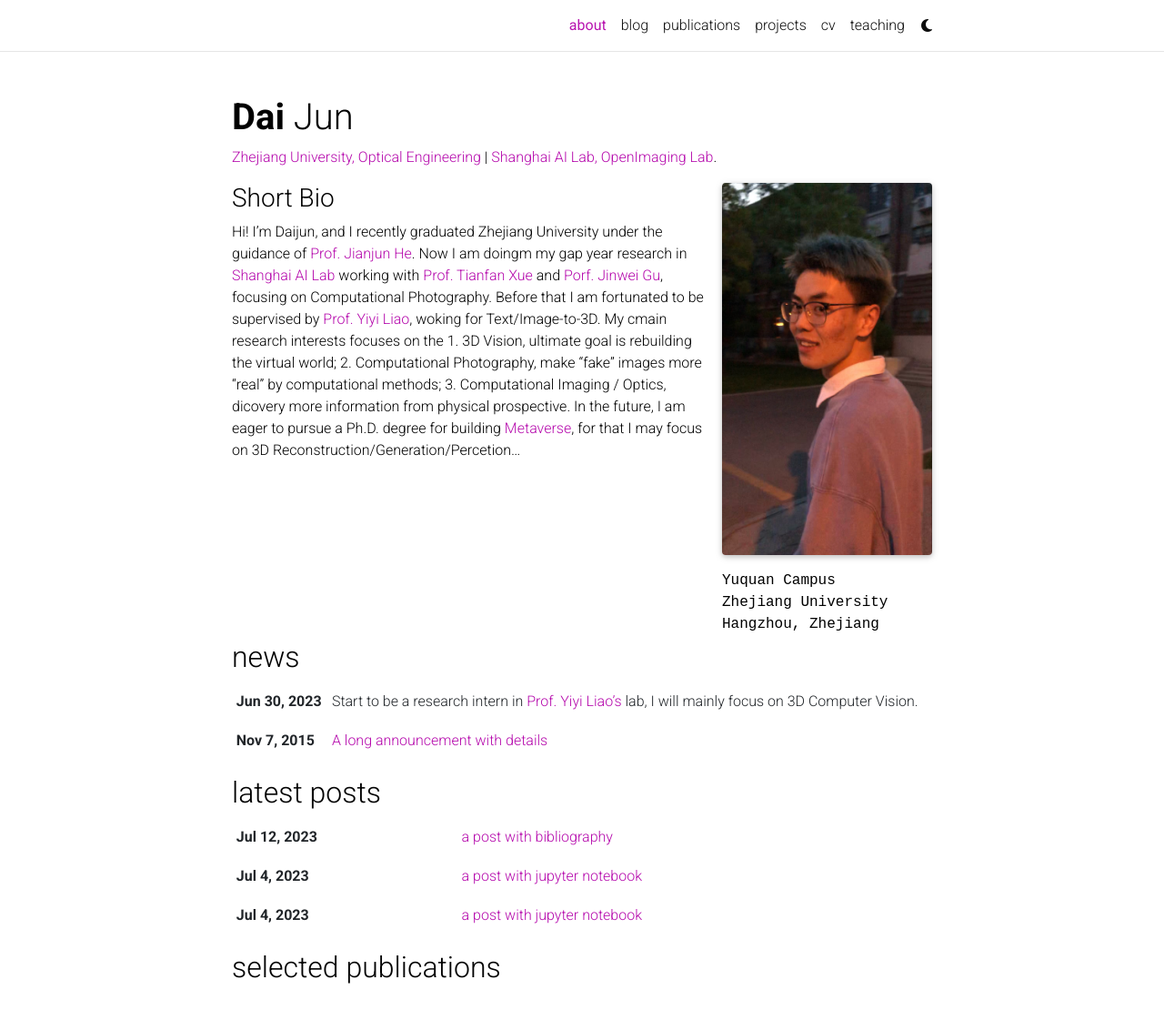
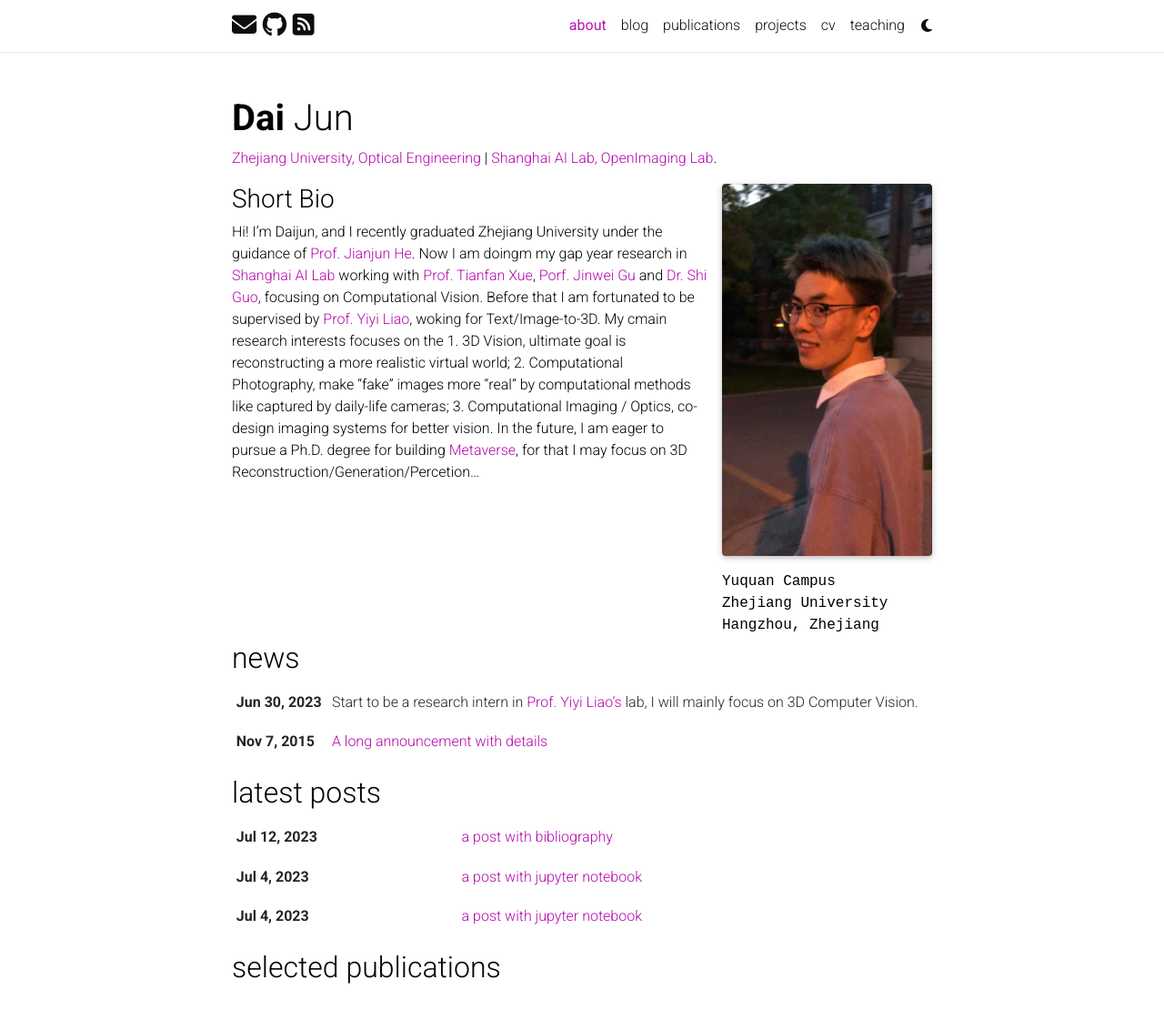
Before and after one commit to daijun10086/daijun10086.github.io, a Jekyll site: the page built from _pages/about.md, in a window 1280 px wide and 1400 px high, cut to the strip 0-1110 px from the top of the window. Shown: the whole strip at 91% size. Built offline with Jekyll 4.4.1, drawn with Linux system fonts in a browser that asks for light colours; comment, search, counter and statistics services are not loaded; a style sheet for code colours, icons or effects is not loaded.

Commit message:
update aboutme

```diff
--- a/_config.yml
+++ b/_config.yml
@@ -364,7 +364,7 @@
 enable_tooltips:            false  # enables automatic tooltip links generated
                                    # for each section titles on pages and posts
 enable_darkmode:            true   # enables switching between light/dark modes
-enable_navbar_social:       false  # enables displaying social links in the
+enable_navbar_social:       true  # enables displaying social links in the
                                    # navbar on the about page
 enable_project_categories:  true   # enables categorization of projects into
                                    # multiple categories
--- a/_pages/about.md
+++ b/_pages/about.md
@@ -20,6 +20,6 @@
 ---
 
 ### Short Bio
-Hi! I'm Daijun, and I recently graduated Zhejiang University under the guidance of [Prof. Jianjun He](https://mypage.zju.edu.cn/JianjunHe#0). Now I am doingm my gap year research in [Shanghai AI Lab](https://www.shlab.org.cn/) working with [Prof. Tianfan Xue](https://tianfan.info/) and [Porf. Jinwei Gu](https://www.gujinwei.org/), focusing on Computational Photography. Before that I am fortunated to be supervised by [Prof. Yiyi Liao](https://yiyiliao.github.io/), woking for Text/Image-to-3D. My cmain research interests focuses on the 1. 3D Vision, ultimate goal is rebuilding the virtual world; 2. Computational Photography, make "fake" images more "real" by computational methods; 3. Computational Imaging / Optics, dicovery more information from physical prospective. In the future, I am eager to pursue a Ph.D. degree for building [Metaverse](https://en.wikipedia.org/wiki/Metaverse#:~:text=The%20metaverse%20is%20a%20loosely,on%20social%20and%20economic%20connection.), for that I may focus on 3D Reconstruction/Generation/Percetion...
+Hi! I'm Daijun, and I recently graduated Zhejiang University under the guidance of [Prof. Jianjun He](https://mypage.zju.edu.cn/JianjunHe#0). Now I am doingm my gap year research in [Shanghai AI Lab](https://www.shlab.org.cn/) working with [Prof. Tianfan Xue](https://tianfan.info/), [Porf. Jinwei Gu](https://www.gujinwei.org/) and [Dr. Shi Guo](https://scholar.google.com/citations?user=5hsEmuQAAAAJ&hl=en&oi=ao), focusing on Computational Vision. Before that I am fortunated to be supervised by [Prof. Yiyi Liao](https://yiyiliao.github.io/), woking for Text/Image-to-3D. My cmain research interests focuses on the 1. 3D Vision, ultimate goal is reconstructing a more realistic virtual world; 2. Computational Photography, make "fake" images more "real" by computational methods like captured by daily-life cameras; 3. Computational Imaging / Optics, co-design imaging systems for better vision. In the future, I am eager to pursue a Ph.D. degree for building [Metaverse](https://en.wikipedia.org/wiki/Metaverse#:~:text=The%20metaverse%20is%20a%20loosely,on%20social%20and%20economic%20connection.), for that I may focus on 3D Reconstruction/Generation/Percetion...
 
 [comment]: # (Link to your social media connections, too. This theme is set up to use [Font Awesome icons](http://fortawesome.github.io/Font-Awesome/) # and [Academicons](https://jpswalsh.github.io/academicons/), like the ones below. Add your Facebook, Twitter, LinkedIn, Google Scholar, or # just disable all of them.)
```
